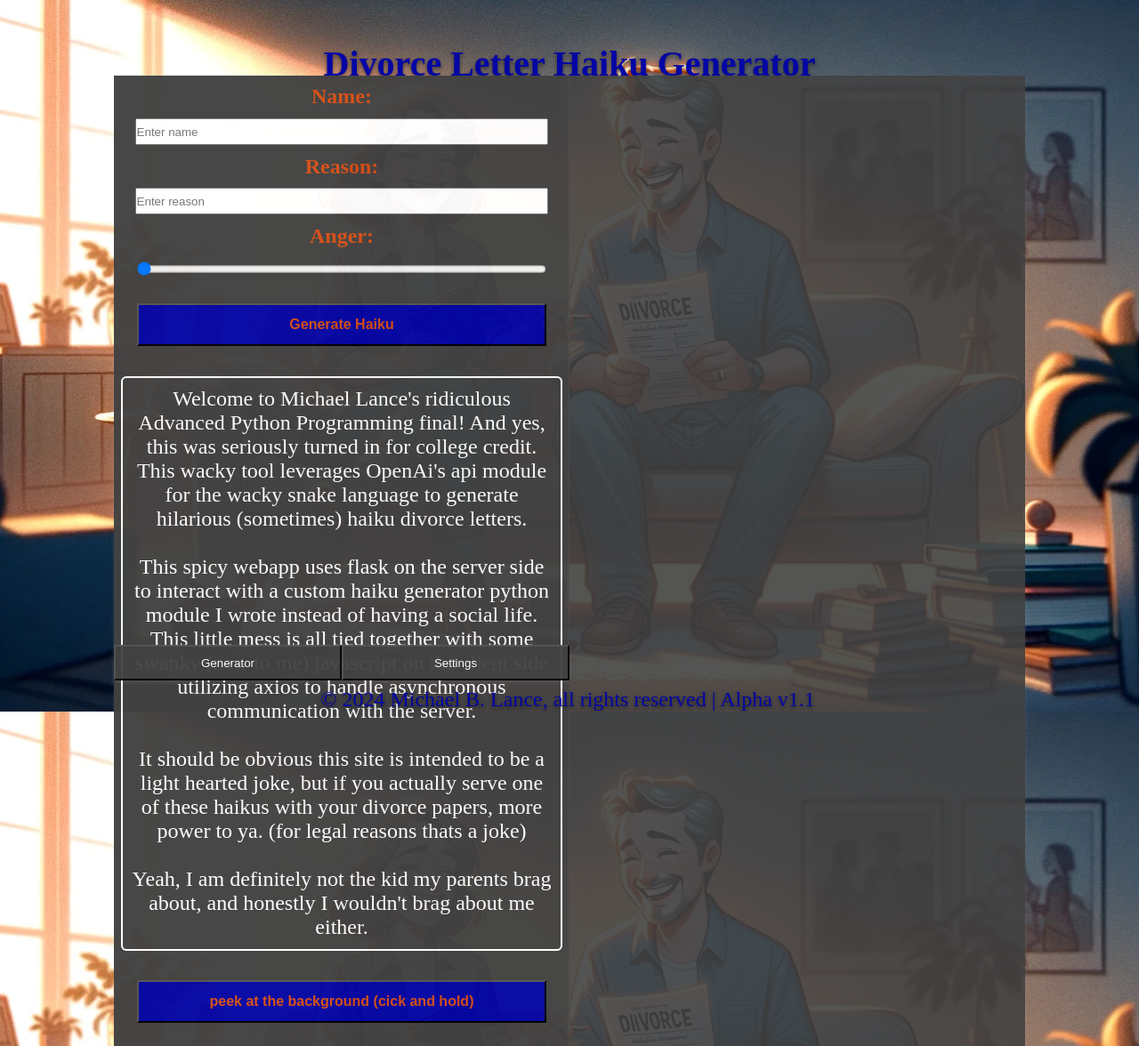
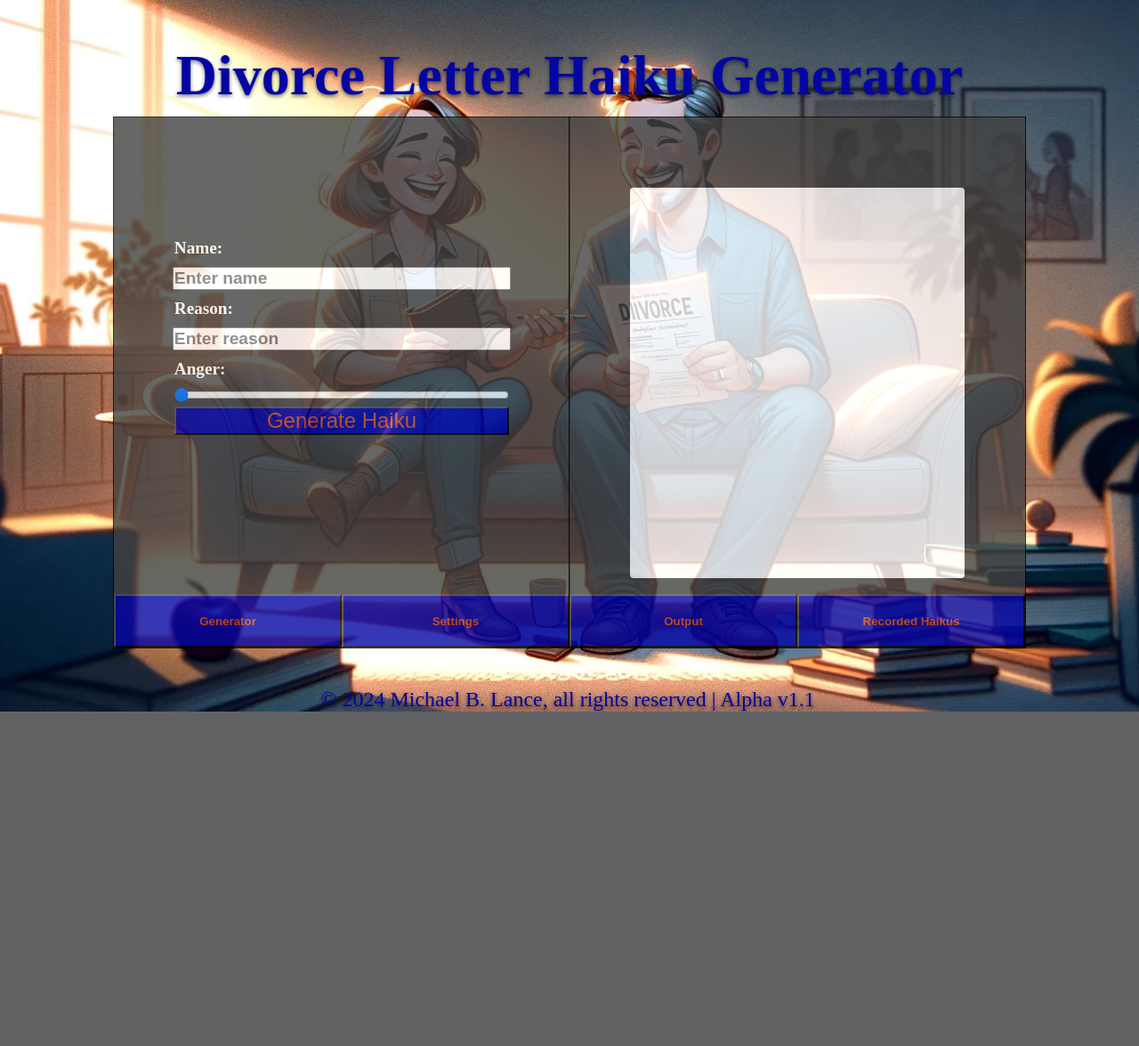
Before and after one commit to MikeL270/Divorce-Haiku_generator, a Flask app: page / in a window 1280 px wide. Shown: the whole page at 89% size. After the commit the page ends 800 px from the top, so only its background shows below. Run offline with Flask 3, Linux system fonts and the light colour scheme; some libraries are stand-ins or nearby versions; some web fonts are replaced.

Commit message:
is that a vue.js rewrite??? yes. If Charles keeps giving me good ideas this stupid thing will never be done in time.

```diff
--- a/front_end/static/css/main.css
+++ b/front_end/static/css/main.css
@@ -17,9 +17,9 @@ body {
     font-family: 'Liberation Serif', sans-serif;
     background-position: center;
     display: flex;
-    min-height: 88vh;
     background-attachment: fixed;
     margin:6vh 10vw 6vh;
+    height: 85vh;
     flex-direction: column;
 
 }
@@ -35,7 +35,7 @@ header {
 }
     header h1 {
         color: var(--main-blue);
-        font-size: 5vh;
+        font-size: 4rem;
         font-weight: bold;
         text-align: center;
     }
@@ -44,95 +44,94 @@ main {
     flex-direction: column;
     justify-content: center;
     align-items: center;
-    height: 80vh;
+    height: 100%;
 }
-    .primary-window {
+   #vue-container {
+    width: 100%;
+    height: 100%;
     display: grid;
     grid-template-columns: 1fr 1fr;
-        gap: 0;
-        margin: 0;
+   }
+        .ui-container {
+            background-color: var(--box-background);
+            position: relative;
+            opacity: 0.8;
+            width: auto;
+            height: auto;
+            padding: 1%;
+            padding-bottom: 9%;
+            display: flex;
+            flex-direction: column;
+            padding: 1%;
+            outline: 1px solid black;
+        }
+            .navigation-bar {
+                background-color: var(--box-background);
+                width: 100%;
+                height: 10%;
+                position: absolute;
+                bottom: 0;
+                left: 0;
+                display: flex;
+            }
+                .navigation-button {
+                    background-color: var(--main-blue);
+                    width: 50%;
+                    font-weight: bold;
+                    color: var(--main-orange);
+                    opacity: 1;
+                }
+                    .navigation-button:hover {
+                        background-color: var(--main-orange);
+                        color: var(--main-blue);
+                    }
+            #generator-options {
+                padding-top: 25%;
+                display: flex;
+                flex-direction: column;
+                align-items: center;
                 width: 100%;
                 height: 100%;
             }
-     .menu-box {
-        background-color: var(--box-background);
-        align-self: flex-start;
-        opacity: 0.97;
-        box-shadow: 0 2px 4px rgba(255, 255, 255, 0.1);
-        display: flex;
-        justify-content: center;
-        width: 100%;
-        height: 100%;
-        border: 4px black;
+            #generator-options label, input {
+                width: 75%;
+                margin: 1%;
+                font-size: 1.2em;
+                font-weight: bold;
             }
-        #generator-menu {
-            display: flex;
-            justify-content: flex-start;
-            align-items: center;
-            flex-direction: column;
+                #generator-options label {
+                    color: white;
                 }
-        .welcome-box {
-            margin: 2%;
-            padding: 2%;
-            color: white;
-            outline: 2px solid white;
-            border-radius: 4px;
+            #generator-options button {
+                width: 75%;
                 font-size: 1.5em;
-            text-align: center;
-        }
-        #generator-menu label {
-            padding: 2% 0%;
-            color: var(--main-orange);
-            font-weight: bold;
-            font-size: 1.5em;
-        }
-        #generator-menu input {
-            height: 2em;
-            width: 90%;
-        }
-        #generator-menu button {
-            margin: 5%;
-            height: 3em;
-            width: 90%;
-            font-weight: bold;
-            font-size: 1em;
                 background-color: var(--main-blue);
                 color: var(--main-orange);
             }
-    .response-box {
-        background-color: var(--box-background);
-        align-self: flex-end;
-        opacity: 0.9;
-        box-shadow: 0 2px 4px rgba(255, 255, 255, 0.1);
+                #generator-options button:hover {
+                    background-color: var(--main-orange);
+                    color: var(--main-blue);
+                    opacity: ;
+                }
+            #output-container {
+                justify-content: center;
+            }
+                #output-window{
+                    width: 75%;
+                    height: 75%;
+                    background-color: white;
+                    align-self: center;
+                    border-radius: 4px;
                     display: flex;
                     flex-direction: column;
-        justify-content: flex-start;
+                    justify-content: center;
                     align-items: center;
-        width: 100%;
-        height: 100%;
-        border: 4px black;
+                    text-align: center;
+                    font-size: 1rem;
                 }
-        .response-box pre {
-            font-size: 2.5em;
-            text-align: center;
-            line-height: 6em;
-            font-weight: bold;
-            color: white;
-
-        }
-.tool_bar {
-    width: 100%;
-    display: flex;
-}
-    .menu-button {
-        padding: 0;
-        margin: 0;
-        width: 25%;
-        height: 3em;
-        opacity: .95;
-        box-shadow: 0 2px 4px rgba(255, 255, 255, 0.1);
-        background-color: var(--box-background);
-        color: white;
+                    #output-container pre {
+                        white-space: pre-wrap;
+                        word-wrap: break-word;
                       }
 footer {
     position: fixed;
--- a/front_end/static/javascript/axios_handler.js
+++ /dev/null
@@ -1,40 +0,0 @@
-// Handles Axios requests sent from the client to the flask webserver.
-// Poorly written by Michael Lance (I don't know much JS)
-// Date of oopsie: 4/28/2024
-// Last ruined: 4/30/2024
-// If they make it illegal for me to program, I understand
-//-------------------------------------------------------------------------------------------------------------------//
-
-document.addEventListener('DOMContentLoaded', function() {
-    document.getElementById('generate_button').addEventListener('click', function() {
-        var name = document.getElementById('name_input').value;
-        var reason = document.getElementById('reason_input').value;
-        var anger_level = document.getElementById('anger_input').value;
-
-        axios({
-            method: 'post',
-            url: 'get_haiku',
-            data: {
-                name: name,
-                reason: reason,
-                anger_level: anger_level,
-            },
-            timeout: 6000
-        }).then(function(response) {
-            if (response.status === 204) {
-                document.getElementById('haiku-box').innerHTML = 'Haiku Request Failed, Check your OpenAI account';
-            } else {
-                document.getElementById('haiku-box').innerHTML = response.data.haiku;
-            }
-        }).catch(function(error){
-            if (error.code === 'ECONNABORTED') {
-                document.getElementById('haiku-box').innerHTML = 'Request timed out, please try again'
-            } else {
-                var errorMessage = error.response ? error.response.data : error.message;
-                document.getElementById('haiku-box').innerHTML = 'Error executing command: ' + errorMessage;
-            }
-        });
-    });
-});
-
-// vuejs -- use it or fail the class
--- a/front_end/static/javascript/buttons.js
+++ /dev/null
@@ -1,16 +0,0 @@
-// The button does whatever it does
-// Poorly written by Michael Lance (I don't know much JS)
-// Date of oopsie: 4/28/2024
-// Last ruined: 4/30/2024
-// If they make it illegal for me to program, I understand
-//-------------------------------------------------------------------------------------------------------------------//
-
-function showSettings() {
-    var settings = document.getElementById('settings-menu')
-    settings.style.display = 'flex'
-}
-
-function hideSettings() {
-    var settings = document.getElementById('settings-menu')
-    settings.style.display = 'none'
-}
--- a/front_end/static/javascript/change_background.js
+++ /dev/null
@@ -1,13 +0,0 @@
-// 10 Background Images because I hate myself
-// Poorly written by Michael Lance (I don't know much JS)
-// Date of oopsie: 4/30/2024
-// Last ruined: 4/30/2024
-// If they make it illegal for me to program, I understand
-//-------------------------------------------------------------------------------------------------------------------//
-
-document.addEventListener('DOMContentLoaded', function() {
-    document.getElementById('anger_input').addEventListener('input', function(){
-        var anger = document.getElementById('anger_input').value;
-        document.body.style.backgroundImage = `url('static/images/anger${anger}.webp')`
-    })
-})
--- a/front_end/static/javascript/peek_background.js
+++ /dev/null
@@ -1,19 +0,0 @@
-// Look up on my creation
-// Poorly written by Michael Lance (I don't know much JS)
-// Date of oopsie: 4/30/2024
-// Last ruined: 4/30/2024
-// If they make it illegal for me to program, I understand
-//-------------------------------------------------------------------------------------------------------------------//
-
-
-document.addEventListener('DOMContentLoaded', function() {
-    var mainContent = document.getElementById('main-window');
-
-    document.getElementById('peek-background').addEventListener('mousedown', function() {
-        mainContent.style.display = 'none';
-    });
-
-    window.addEventListener('mouseup', function() {
-        mainContent.style.display = 'flex';
-    });
-});
--- /dev/null
+++ b/front_end/static/js/frontend.js
@@ -0,0 +1,25 @@
+// Vue.js front end for the divorce haiku generator
+// A silly little project by Michael Lance
+// birthed on/ 4/30/2024
+// Last touched 4/30/2024
+//-------------------------------------------------------------------------------------------------------------//
+
+// construct a vue app when the page loads
+document.addEventListener('DOMContentLoaded', () => {
+    const {createApp} = Vue;
+
+    const app = createApp({
+        data() {
+            return {
+                message: 'hello from Vue 3'
+            };
+        },
+        methods: {
+            updateMessage() {
+                this.message = "fuck you"
+            }
+        }
+    });
+
+    app.mount('#vue-container')
+})
--- a/front_end/templates/index.html
+++ b/front_end/templates/index.html
@@ -7,61 +7,48 @@
         <meta http-equiv="X-UA-Compatible" content="ie=edge">
         <link rel="stylesheet" type="text/css" href="{{ url_for('static', filename='css/main.css' ) }}"/>
         <script src="https://code.iconify.design/iconify-icon/1.0.8/iconify-icon.min.js"></script>
+        <script src="https://cdn.jsdelivr.net/npm/axios/dist/axios.min.js"></script>
+        <script src="https://unpkg.com/vue@3/dist/vue.global.js"></script>
+        <script src="{{url_for('static', filename='js/frontend.js')}}"></script>
     </head>
     <body>
         <header>
                 <h1> Divorce Letter Haiku Generator </h1>
         </header>
-        <main id="main-window">
-            <div class="primary-window">
-                <div id="generator-menu" class="menu-box">
-                    <label for="name_input">Name:</label>
-                    <input type="text" id="name_input" placeholder="Enter name">
-                    <label for="reason_input">Reason:</label>
-                    <input type="text" id="reason_input" placeholder="Enter reason">
-                    <label for="anger_input">Anger:</label>
-                    <input type="range" id="anger_input" min="1" max="10" value="1">
+        <main>
+            <div id="vue-container">
+                <div id="options-container" class="ui-container">
+                    <div id="generator-options">
+                        <label for="name-input">Name:</label>
+                        <input type="text" id="name-input" placeholder="Enter name">
+                        <label for="reason-input">Reason:</label>
+                        <input type="text" id="reason-input" placeholder="Enter reason">
+                        <label for="anger-input">Anger:</label>
+                        <input type="range" id="anger-input" min="1" max="10" value="1">
                         <button id="generate_button">
                             <p>Generate Haiku</p>
                         </button>
-                    <div class="welcome-box">
-                        <p>Welcome to Michael Lance's ridiculous Advanced Python Programming final! And yes, this was seriously turned
-                        in for college credit. This wacky tool leverages OpenAi's api module for the wacky snake language to generate
-                        hilarious (sometimes) haiku divorce letters. </p>
-                        <br>
-                        <p>This spicy webapp uses flask on the server side to interact with a custom haiku generator python module I
-                        wrote instead of having a social life. This little mess is all tied together with some swanky (new to me)
-                        javascript on the client side utilizing axios to handle asynchronous communication with the server.
-                        </p>
-                        <br>
-                        <p>It should be obvious this site is intended to be a light hearted joke, but if you actually serve one of
-                            these haikus with your divorce papers, more power to ya. (for legal reasons thats a joke)
-                        </p>
-                        <br>
-                        <p>Yeah, I am definitely not the kid my parents brag about, and honestly
-                        I wouldn't brag about me either. </p>
                     </div>
-                    <button class="hide-window" id="peek-background">
-                    <p>peek at the background (cick and hold)</p>
+                    <div id="gen-nav" class="navigation-bar">
+                        <button id="generator-button" class="navigation-button">
+                            <p>Generator</p>
+                        </button>
+                        <button id="settings-button" class="navigation-button">
+                            <p>Settings</p>
                         </button>
                     </div>
-                <div id="settings-menu" style="display: none">
-
                 </div>
-                <div id="response-area" class="response-box">
-                    <pre id="haiku-box"></pre>
+                <div id="output-container" class="ui-container">
+                    <div id="output-window">
+                        <pre id="output"></pre>
                     </div>
-
-
-            </div>
-            <div class="tool_bar" id="menu-bar">
-                    <button id="generator-button" class="menu-button" conclick="showGenerator()">
-                        <p>Generator</p>
+                        <div id="output-nav" class="navigation-bar">
+                            <button id="output-button" class="navigation-button">
+                                <p>Output</p>
                             </button>
-                    <button id="settings-button" class="menu-button" onclick="showSettings()">
-                        <p>Settings</p>
+                            <button id="haiku-record-ubtton" class="navigation-button">
+                                <p>Recorded Haikus</p>
                             </button>
-
                         </div>
             </div>
         </main>
@@ -75,10 +62,4 @@
                 </a>
             </div>
         </footer>
-        <script src="https://cdn.jsdelivr.net/npm/axios/dist/axios.min.js"></script>
-        <script src="static/javascript/buttons.js"></script>
-        <script src="static/javascript/axios_handler.js"></script>
-        <script src="static/javascript/peek_background.js"></script>
-        <script src="static/javascript/change_background.js"></script>
-    </body>
 </html>
```
Also changed, not shown: other parts of front_end/static/css/main.css (+33 -0 lines). Lines whose indentation alone changed are shown as unchanged.
